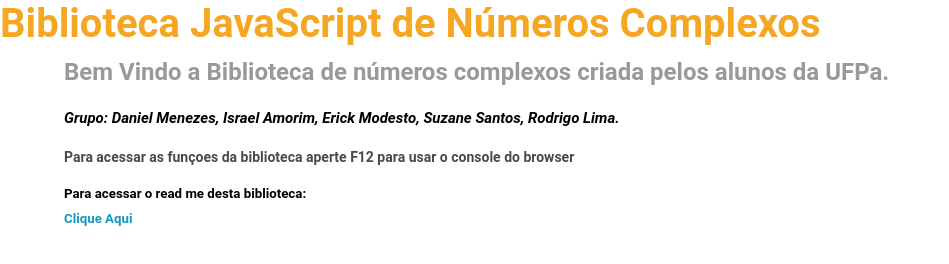
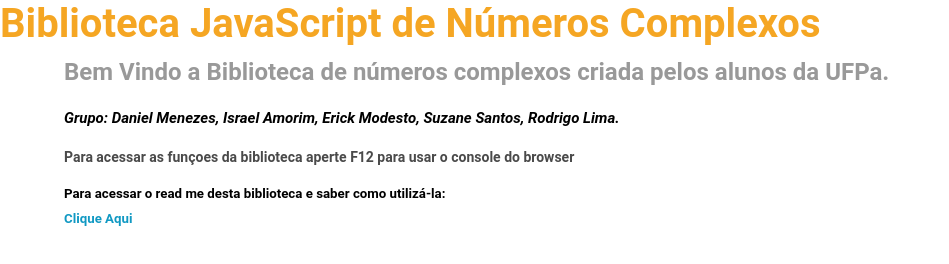
Before and after one commit to DanielBrenoM/complexnumbers, a plain HTML site: page index.html in a window 1280 px wide. Shown: the whole page, without its empty margins (0-949 px from the left). Drawn offline with nearby package versions, Linux system fonts and the light colour scheme; a script that the page names is missing.

Commit message:
Modificado index.html

```diff
--- a/index.html
+++ b/index.html
@@ -16,6 +16,6 @@
   <h2>Bem Vindo a Biblioteca de números complexos criada pelos alunos da UFPa.</h2>
   <h3>Grupo: Daniel Menezes, Israel Amorim, Erick Modesto, Suzane Santos, Rodrigo Lima.</h3>
   <h4>Para acessar as funçoes da biblioteca aperte F12 para usar o console do browser</h4>
-  <h5>Para acessar o read me desta biblioteca: <a href="readme.html">Clique Aqui</a> </h5>
+  <h5>Para acessar o read me desta biblioteca e saber como utilizá-la: <a href="readme.html">Clique Aqui</a> </h5>
 </body>
 </html>
```
